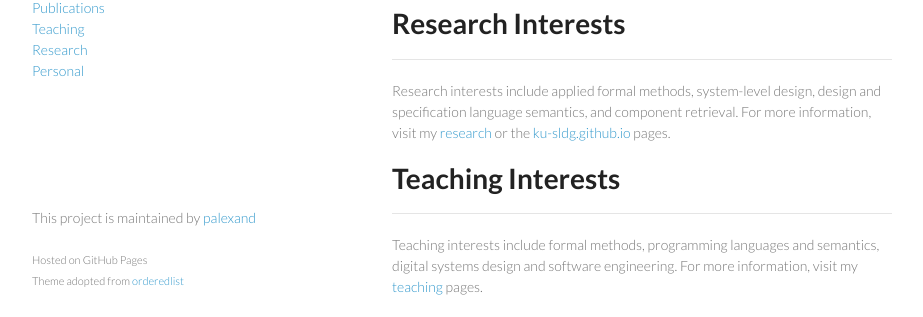
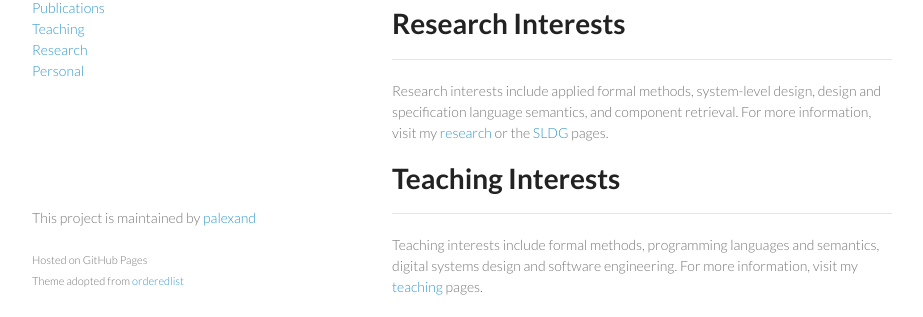
Before and after one commit to palexand/palexand.github.io, a Jekyll site: the page built from index.md, in a window 1280 px wide. Shown: the part 540-857 px from the top of the page, without its empty margins (178-1101 px from the left). Built offline with Jekyll 4.4.1, drawn with Linux system fonts in a browser that asks for light colours.

Commit message:
fixing link on front page

```diff
--- a/index.md
+++ b/index.md
@@ -36,7 +36,7 @@
 Research interests include applied formal methods, system-level
 design, design and specification language semantics, and component
 retrieval. For more information, visit my [research](research)
-or the [ku-sldg.github.io](SLDG) pages.
+or the [SLDG](ku-sldg.github.io) pages.
 
 # Teaching Interests
 
```
